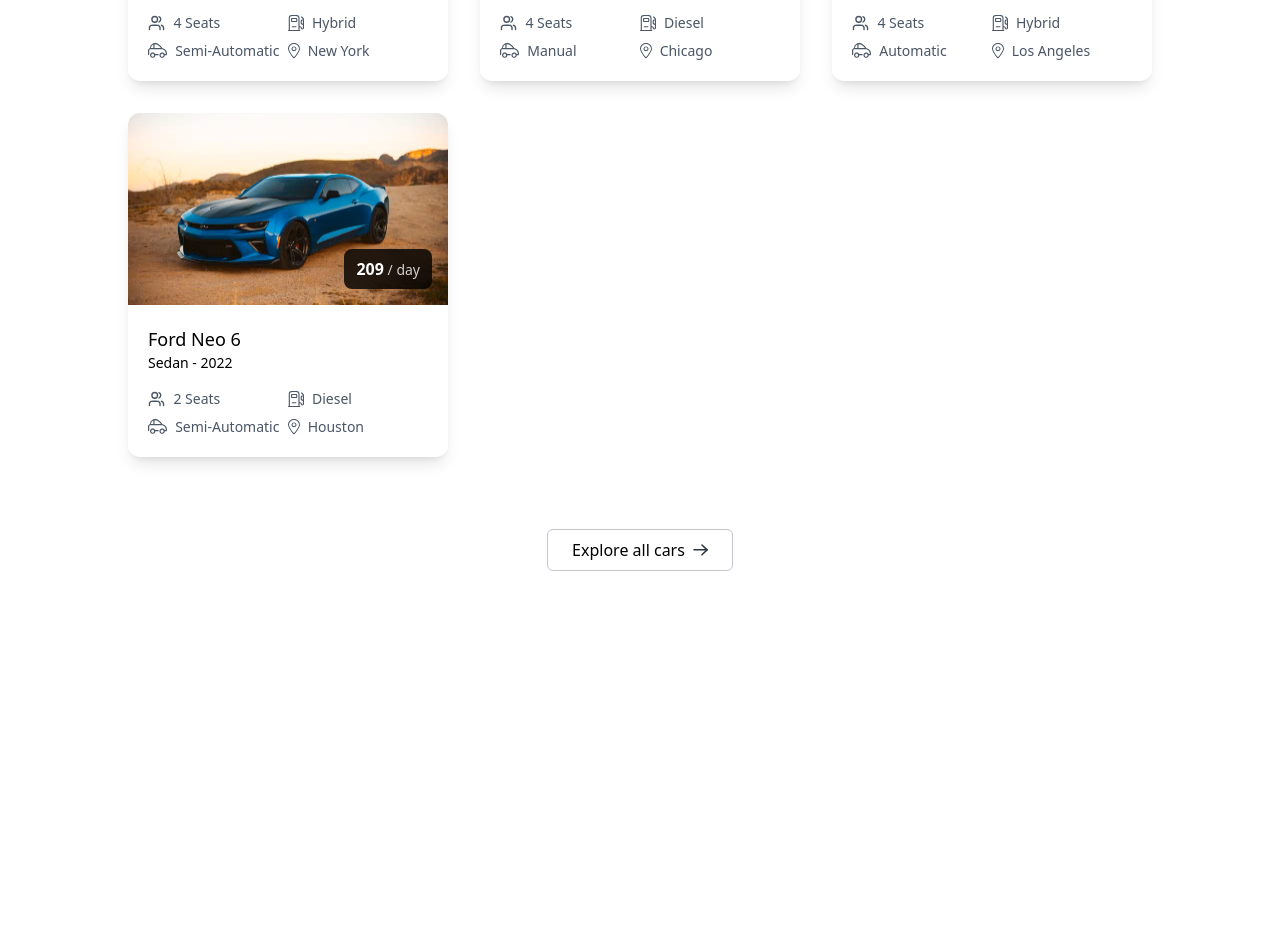
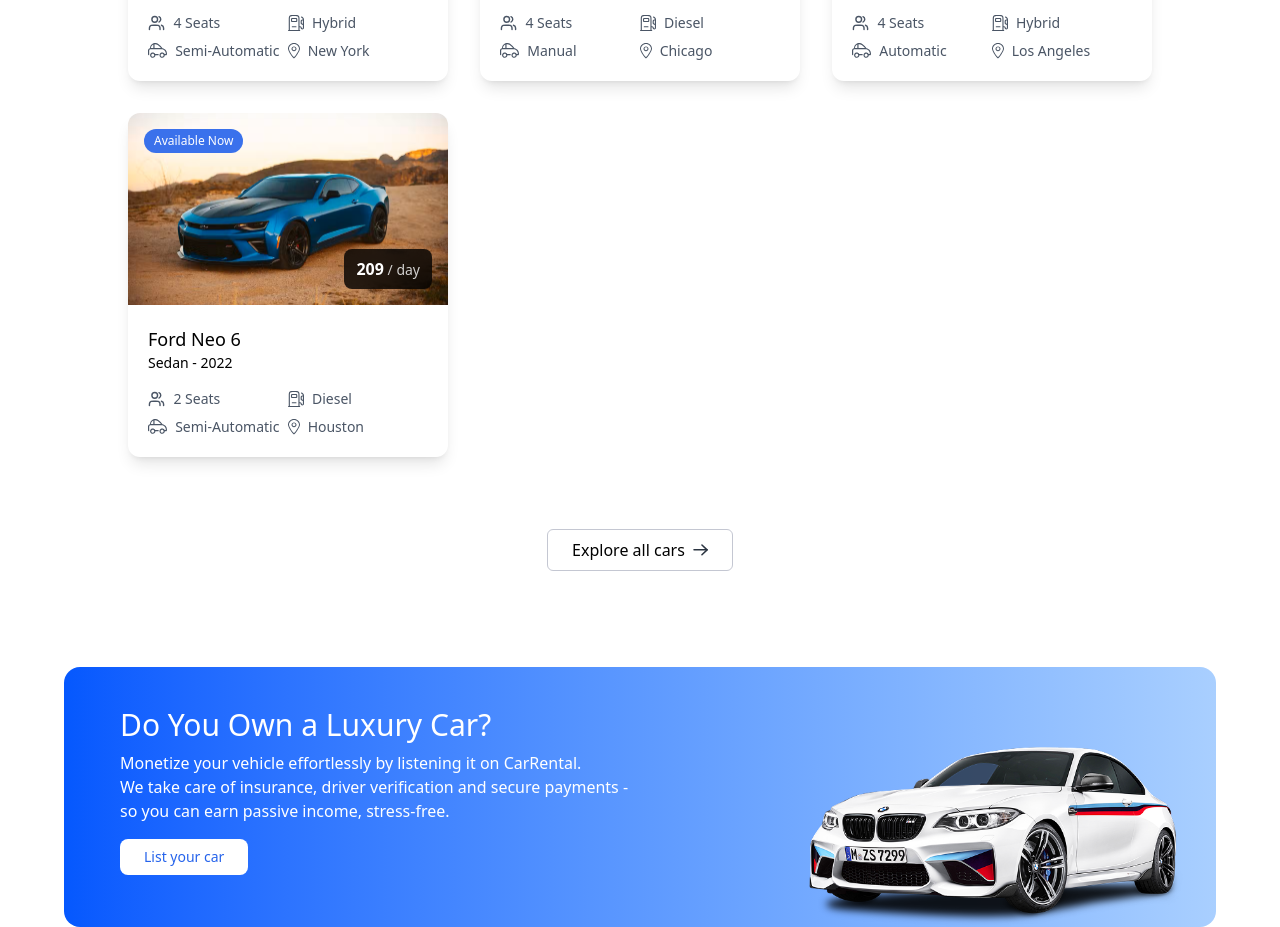
Before and after one commit to Shaikh-Sufiyan-007/CARRENTAL, a React (Vite) app in the folder client/: page / in a window 1280 px wide. Shown: the part 1380-2307 px from the top of the page. Before the commit the page ends 2047 px from the top, so only its background shows below. Built offline with nearby package versions, Linux system fonts and the light colour scheme.

Commit message:
1 - building Banner component of Home Page

```diff
--- /dev/null
+++ b/client/src/components/Banner.jsx
@@ -0,0 +1,22 @@
+import React from 'react'
+import { assets } from '../assets/assets'
+
+const Banner = () => {
+  return (
+    <div className='flex flex-col md:flex-row md:items-start items-center justify-between px-8 min-md:pl-14 pt-10 bg-gradient-to-r from-[#0558FE] to-[#A9CFFF] max-w-6xl mx-3 md:mx-auto rounded-2xl overflow-hidden'>
+
+        <div className='text-white'>
+            <h2 className='text-3xl font-medium'>Do You Own a Luxury Car?</h2>
+            <p className='mt-2'>Monetize your vehicle effortlessly by listening it on CarRental.</p>
+            <p className='max-w-130'>We take care of insurance, driver verification and secure payments - so you can earn passive income, stress-free.</p>
+
+            <button className='px-6 py-2 bg-white hover:bg-slate-100 transition-all text-primary rounded-lg text-sm mt-4 cursor-pointer'>List your car</button>
+        </div>
+
+        <img src={assets.banner_car_image} alt="car" className="max-h-45 mt-10" />
+
+    </div>
+  )
+}
+
+export default Banner
--- a/client/src/components/CarCards.jsx
+++ b/client/src/components/CarCards.jsx
@@ -3,6 +3,7 @@
 import { useNavigate } from 'react-router-dom'
 
 const CarCards = ({car}) => {
+    console.log(car.isAvaliable)
     const currency = import.meta.env.VITE_CURRENCY
     const navigate = useNavigate()
   return (
@@ -14,7 +15,7 @@
         <div className='relative h-48 overflow-hidden'>
             <img src={car.image} alt="Car image" className='h-full w-full object-cover transition-transform duration-500 group-hover:scale-105' />
 
-            {car.isAvailable && <p className='absolute top-4 left-4 bg-primary/90 text-white text-xs px-2.5 py-1 rounded-full'>Available Now</p>}
+            {car.isAvaliable && <p className='absolute top-4 left-4 bg-primary/90 text-white text-xs px-2.5 py-1 rounded-full'>Available Now</p>}
 
             <div className='absolute bottom-4 right-4 bg-black/80 backdrop-blur-sm text-white px-3 py-2 rounded-lg'>
                 <span className='font-semibold'>{currency}{car.pricePerDay}</span>
--- a/client/src/pages/Home.jsx
+++ b/client/src/pages/Home.jsx
@@ -1,12 +1,14 @@
 import React from 'react'
 import Hero from '../components/Hero'
 import FeaturedSection from '../components/FeaturedSection'
+import Banner from '../components/Banner'
 
 const Home = () => {
   return (
     <div>
         <Hero />
         <FeaturedSection />
+        <Banner />
     </div>
   )
 }
```
